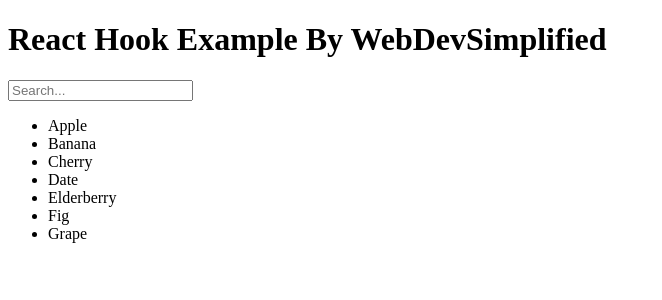
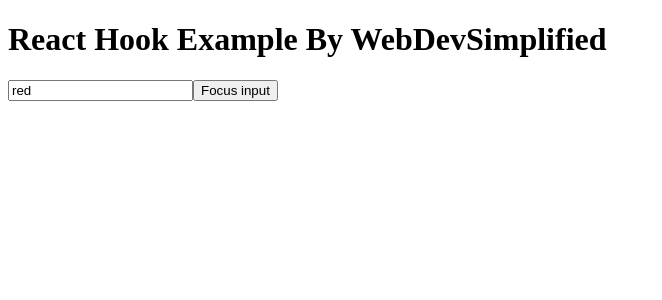
Before and after one commit to Ranjeet-vishwakarma-8081/Reacth_Hooks_With_Standard_Exaple, a React (Create React App) app: page / in a window 1280 px wide. Shown: the top 300 px of the page, without its empty margins (0-662 px from the left). Built offline with nearby package versions, Linux system fonts and the light colour scheme.

Commit message:
UseImperativeHandle Hook is going On...

```diff
--- a/src/App.js
+++ b/src/App.js
@@ -12,7 +12,8 @@
 // import UseTransition from "./component/UseTransition.tsx";
 // import UseDeferredValue from "./component/UseDeferredValue.tsx";
 // import UseLayoutEffect from "./component/UseLayoutEffect.tsx";
-import UseDebugValue from "./component/UseDebugValue.tsx";
+// import UseDebugValue from "./component/UseDebugValue.tsx";
+import UseImperativeHandle from "./component/UseImperativeHandle.tsx";
 
 const App = () => {
   return (
@@ -33,7 +34,8 @@
       {/* <UseTransition /> */}
       {/* <UseDeferredValue /> */}
       {/* <UseLayoutEffect /> */}
-      <UseDebugValue />
+      {/* <UseDebugValue /> */}
+      <UseImperativeHandle />
     </>
   );
 };
--- /dev/null
+++ b/src/component/UseImperativeHandle.tsx
@@ -0,0 +1,21 @@
+import React, { useRef, useState } from "react";
+
+export default function UseImperativeHandle() {
+  const [value, setValue] = useState("red");
+  const inputRef = useRef(null);
+
+  function handleClick() {
+    inputRef.current.focus();
+  }
+  return (
+    <>
+      <input
+        type="text"
+        ref={inputRef}
+        value={value}
+        onChange={(e) => setValue(e.target.value)}
+      />
+      <button onClick={handleClick}>Focus input</button>
+    </>
+  );
+}
```
Also changed, not shown: src/component/CustomInputForUseImperativeHandle.js (added, +21 -0 lines).
